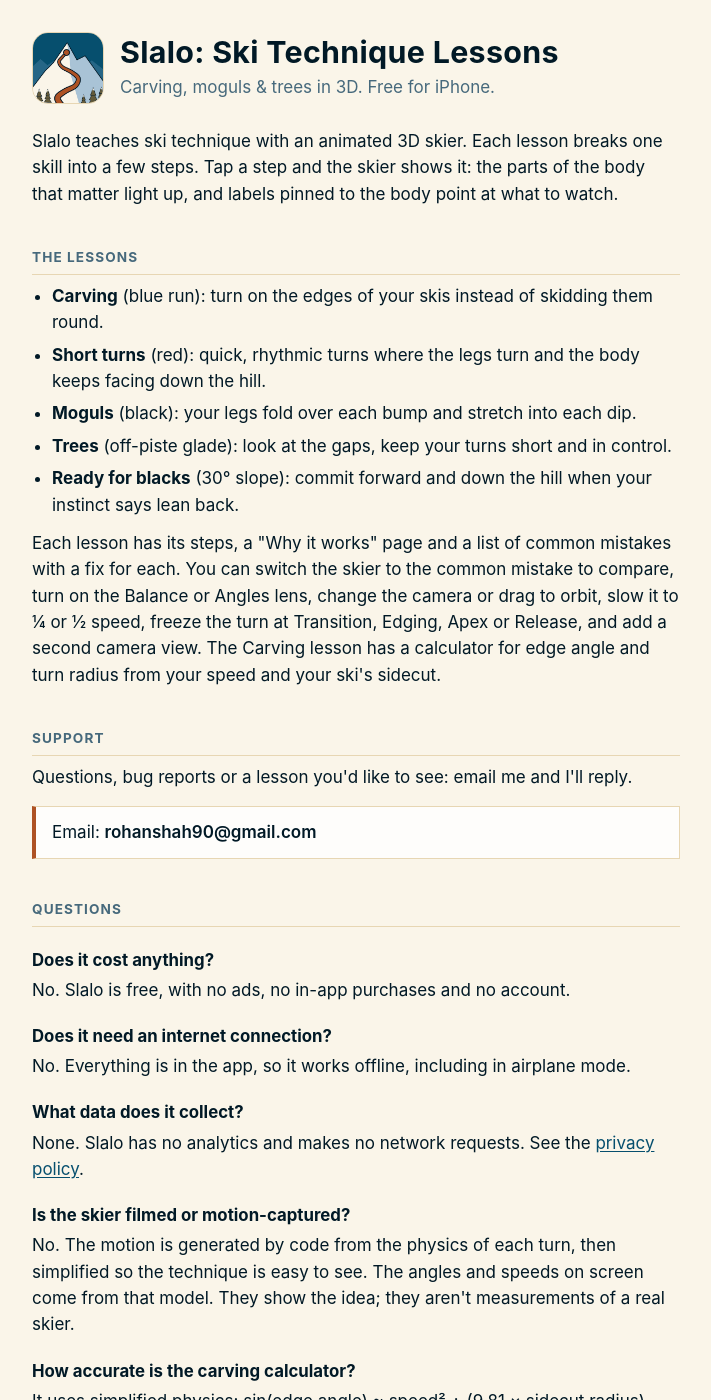
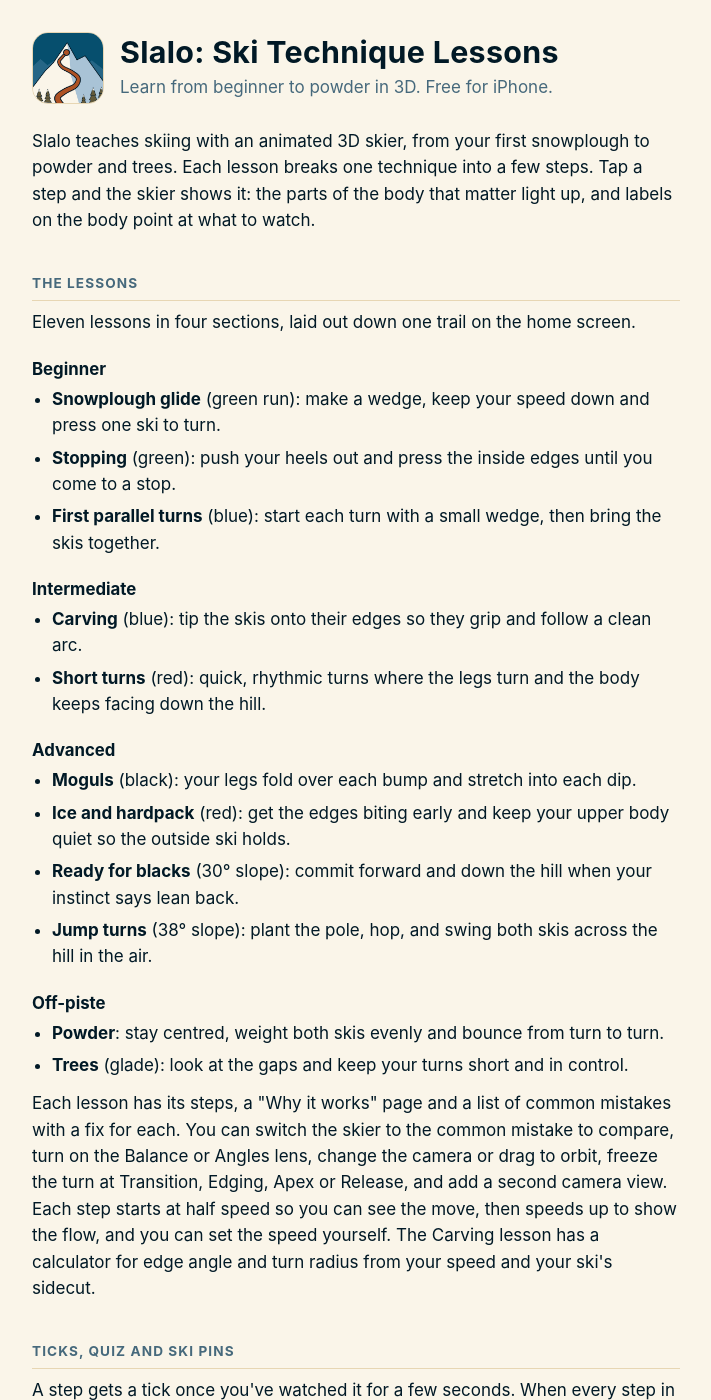
Before and after one commit to rohan3008/alpine-support, a Jekyll site: the page slalo/index.html, which Jekyll copies as it is, in a window 1280 px wide and 1400 px high. Shown: the whole window, without its empty margins (284-995 px from the left). Built offline with Jekyll 4.4.1, drawn with Linux system fonts in a browser that asks for light colours; some of the changed text lies outside the part shown.

Commit message:
Slalo pages: 11-lesson support text and on-device progress in the privacy policy
Co-Authored-By: Claude Opus 5.5 <noreply@anthropic.com>

```diff
--- a/slalo/index.html
+++ b/slalo/index.html
@@ -4,7 +4,7 @@
 <meta charset="utf-8">
 <meta name="viewport" content="width=device-width, initial-scale=1">
 <title>Slalo: Ski Technique Lessons</title>
-<meta name="description" content="Slalo is a free iPhone app of 3D ski lessons. An animated skier shows each step of carving, short turns, moguls, trees and steep blacks.">
+<meta name="description" content="Slalo is a free iPhone app of 11 ski lessons on an animated 3D skier, from the snowplough and your first parallel turns to carving, moguls, ice, jump turns, powder and trees.">
 <link rel="icon" href="icon.png">
 <link rel="apple-touch-icon" href="icon.png">
 <link rel="stylesheet" href="style.css">
@@ -15,21 +15,42 @@
     <img src="icon.png" alt="Slalo app icon: a mountain with one winding orange trail" width="72" height="72">
     <div>
       <h1>Slalo: Ski Technique Lessons</h1>
-      <p class="tag">Carving, moguls & trees in 3D. Free for iPhone.</p>
+      <p class="tag">Learn from beginner to powder in 3D. Free for iPhone.</p>
     </div>
   </header>
 
-  <p>Slalo teaches ski technique with an animated 3D skier. Each lesson breaks one skill into a few steps. Tap a step and the skier shows it: the parts of the body that matter light up, and labels pinned to the body point at what to watch.</p>
+  <p>Slalo teaches skiing with an animated 3D skier, from your first snowplough to powder and trees. Each lesson breaks one technique into a few steps. Tap a step and the skier shows it: the parts of the body that matter light up, and labels on the body point at what to watch.</p>
 
   <h2>The lessons</h2>
+  <p>Eleven lessons in four sections, laid out down one trail on the home screen.</p>
+  <h3>Beginner</h3>
   <ul>
-    <li><strong>Carving</strong> (blue run): turn on the edges of your skis instead of skidding them round.</li>
+    <li><strong>Snowplough glide</strong> (green run): make a wedge, keep your speed down and press one ski to turn.</li>
+    <li><strong>Stopping</strong> (green): push your heels out and press the inside edges until you come to a stop.</li>
+    <li><strong>First parallel turns</strong> (blue): start each turn with a small wedge, then bring the skis together.</li>
+  </ul>
+  <h3>Intermediate</h3>
+  <ul>
+    <li><strong>Carving</strong> (blue): tip the skis onto their edges so they grip and follow a clean arc.</li>
     <li><strong>Short turns</strong> (red): quick, rhythmic turns where the legs turn and the body keeps facing down the hill.</li>
+  </ul>
+  <h3>Advanced</h3>
+  <ul>
     <li><strong>Moguls</strong> (black): your legs fold over each bump and stretch into each dip.</li>
-    <li><strong>Trees</strong> (off-piste glade): look at the gaps, keep your turns short and in control.</li>
+    <li><strong>Ice and hardpack</strong> (red): get the edges biting early and keep your upper body quiet so the outside ski holds.</li>
     <li><strong>Ready for blacks</strong> (30° slope): commit forward and down the hill when your instinct says lean back.</li>
+    <li><strong>Jump turns</strong> (38° slope): plant the pole, hop, and swing both skis across the hill in the air.</li>
   </ul>
-  <p>Each lesson has its steps, a "Why it works" page and a list of common mistakes with a fix for each. You can switch the skier to the common mistake to compare, turn on the Balance or Angles lens, change the camera or drag to orbit, slow it to ¼ or ½ speed, freeze the turn at Transition, Edging, Apex or Release, and add a second camera view. The Carving lesson has a calculator for edge angle and turn radius from your speed and your ski's sidecut.</p>
+  <h3>Off-piste</h3>
+  <ul>
+    <li><strong>Powder</strong>: stay centred, weight both skis evenly and bounce from turn to turn.</li>
+    <li><strong>Trees</strong> (glade): look at the gaps and keep your turns short and in control.</li>
+  </ul>
+  <p>Each lesson has its steps, a "Why it works" page and a list of common mistakes with a fix for each. You can switch the skier to the common mistake to compare, turn on the Balance or Angles lens, change the camera or drag to orbit, freeze the turn at Transition, Edging, Apex or Release, and add a second camera view. Each step starts at half speed so you can see the move, then speeds up to show the flow, and you can set the speed yourself. The Carving lesson has a calculator for edge angle and turn radius from your speed and your ski's sidecut.</p>
+
+  <h2>Ticks, quiz and ski pins</h2>
+  <p>A step gets a tick once you've watched it for a few seconds. When every step in a lesson is ticked, a short quiz unlocks: in each of three rounds the skier makes one turn and you say whether it was good or the mistake. Get two of the three right and the lesson is complete. You can retry the quiz at any time.</p>
+  <p>Each finished lesson puts an enamel-style ski pin on your pin board in the app. There is a pin for each section too, and a Whole mountain pin when all 11 lessons are done. A bar on the home screen shows how many lessons you've finished.</p>
 
   <h2>Support</h2>
   <p>Questions, bug reports or a lesson you'd like to see: email me and I'll reply.</p>
@@ -40,11 +61,17 @@
   <h3>Does it cost anything?</h3>
   <p>No. Slalo is free, with no ads, no in-app purchases and no account.</p>
 
+  <h3>Is it for beginners?</h3>
+  <p>Yes. The first three lessons cover the snowplough, stopping and your first parallel turns. Use them alongside lessons with an instructor, and start on a nursery slope with flat ground at the bottom.</p>
+
   <h3>Does it need an internet connection?</h3>
   <p>No. Everything is in the app, so it works offline, including in airplane mode.</p>
 
   <h3>What data does it collect?</h3>
   <p>None. Slalo has no analytics and makes no network requests. See the <a href="privacy.html">privacy policy</a>.</p>
+
+  <h3>Where is my progress stored?</h3>
+  <p>Only on this iPhone. Your ticks, quiz results and pins are saved on the phone, and Slalo never sends them anywhere. To start again, open About from the home screen and choose Reset progress. Deleting the app also deletes your progress.</p>
 
   <h3>Is the skier filmed or motion-captured?</h3>
   <p>No. The motion is generated by code from the physics of each turn, then simplified so the technique is easy to see. The angles and speeds on screen come from that model. They show the idea; they aren't measurements of a real skier.</p>
@@ -55,8 +82,8 @@
   <h3>Can it replace a ski instructor?</h3>
   <p>No. Slalo explains technique so you know what to work on. Learn new terrain with an instructor.</p>
 
-  <h3>Is tree skiing safe?</h3>
-  <p>Tree skiing is off-piste. Never go alone, check the avalanche forecast, and stay clear of tree wells: the deep, loose hollows that can form round trunks.</p>
+  <h3>Are powder and tree skiing safe?</h3>
+  <p>Both are off-piste, where avalanches are possible. Never go alone, check the avalanche forecast, and carry a transceiver, shovel and probe you know how to use. In trees, stay clear of tree wells: the deep, loose hollows that can form round trunks.</p>
 
   <h3>Which devices does it run on?</h3>
   <p>iPhone with iOS 26 or later, in portrait.</p>
```
Also changed, not shown: slalo/privacy.html (+6 -3 lines).
